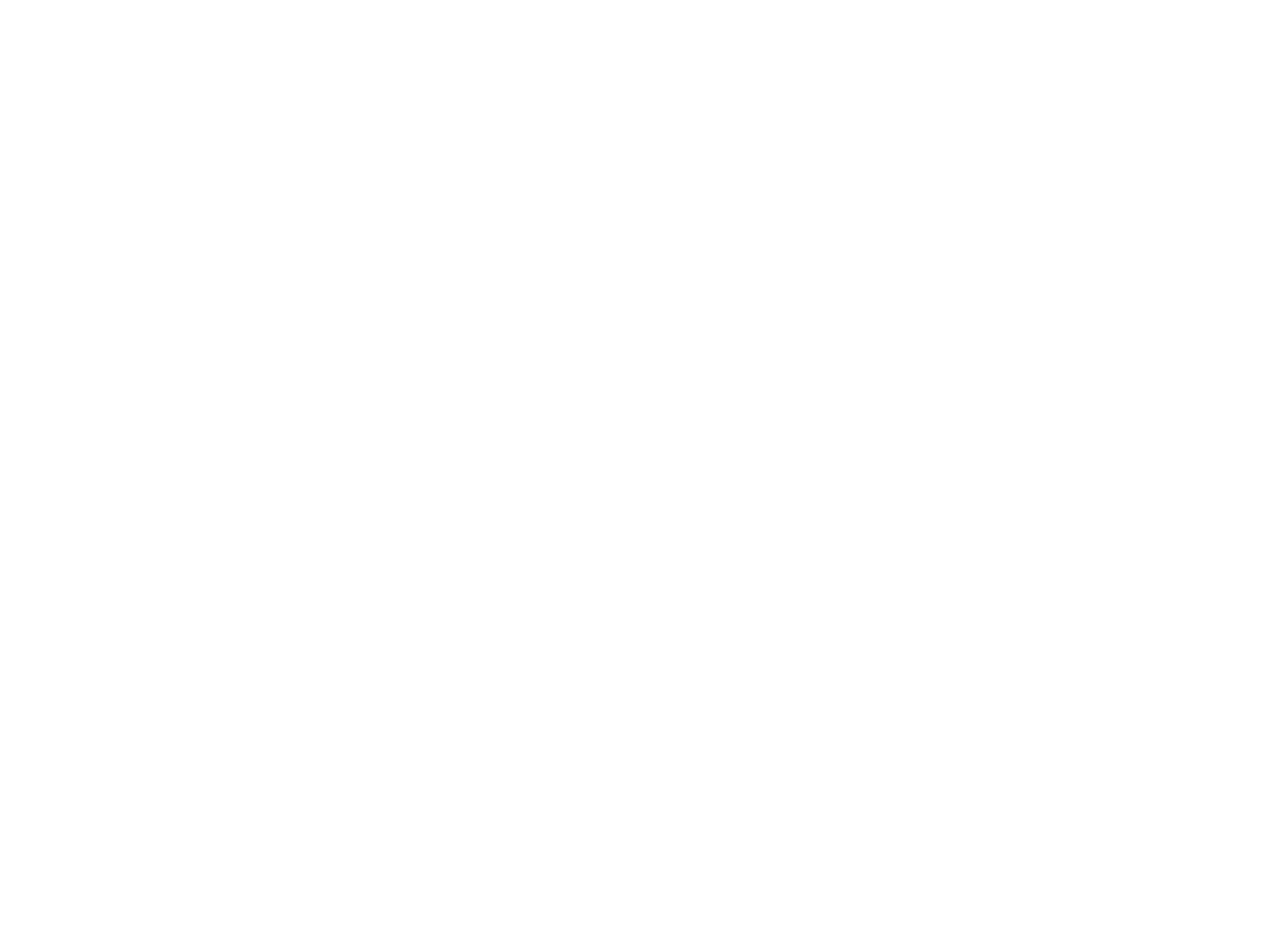
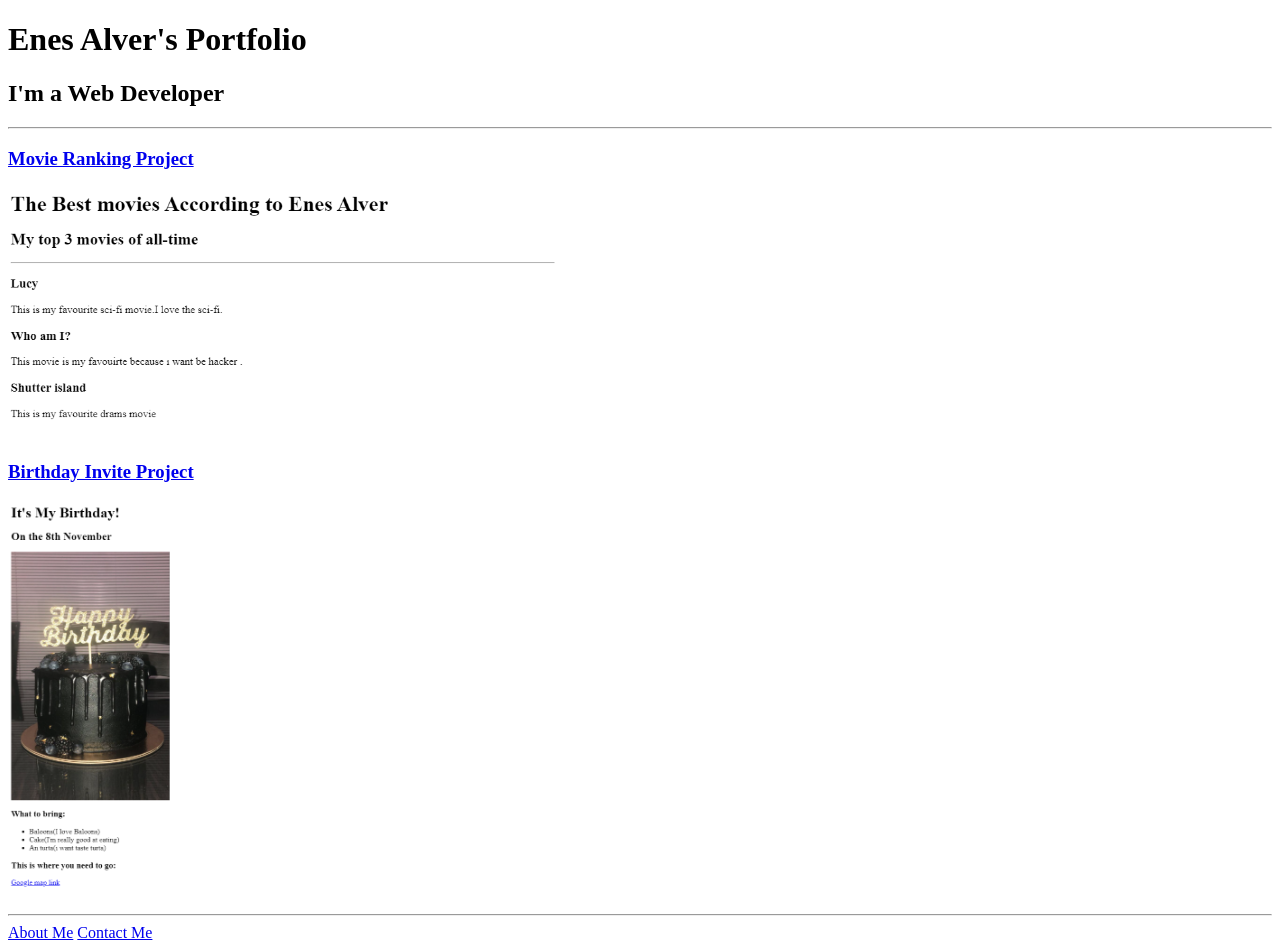
Before and after one commit to Enessalver/html-Portfolio, a plain HTML site: page index.html in a window 1280 px wide. Before the commit the page ends 800 px from the top, so only its background shows below. Drawn offline with Linux system fonts and the light colour scheme.

Commit message:
Add files via upload

```diff
--- a/index.html
+++ b/index.html
@@ -1,5 +1,31 @@
 <!-- TODO 1: Create the HTML Boilerplate -->
-
+<!DOCTYPE html>
+<html lang="en">
+  <head>
+    <meta charset="UTF-8" />
+    <title>Enes Alver's Portfolio</title>
+  </head>
+  <body>
+    <h1>Enes Alver's Portfolio</h1>
+    <h2>I'm a Web Developer</h2>
+    <hr />
+    <h3><a href="./public/movie-ranking.html">Movie Ranking Project</a></h3>
+    <img
+      src="./assets/images/movie-ranking2.png"
+      height="250"
+      alt="movie-ranking"
+    />
+    <h3><a href="./public/birthday-invite.html">Birthday Invite Project</a></h3>
+    <img
+      src="./assets/images/Birthday.png"
+      height="400"
+      alt="The dark Birthday cake"
+    />
+    <hr />
+    <a href="./public/about.html">About Me</a>
+    <a href="./public/contact.html">Contact Me</a>
+  </body>
+</html>
 <!-- TODO 2: Add Your previous projects' HTML into the public folder -->
 
 <!-- TODO 3: Take screenshots of your project previews and add the images to the images folder -->
```
